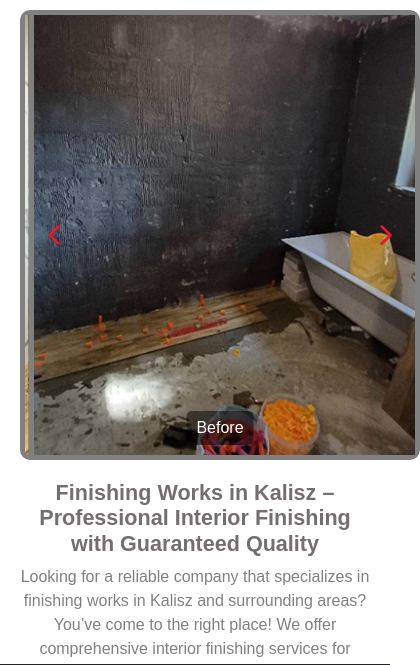
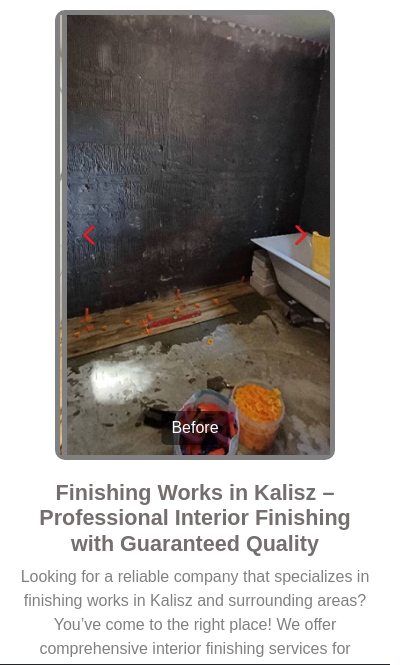
Before and after one commit to adrian77792/Project2, a website: page Services.html in a window 390 px wide. Shown: the part 130-795 px from the top of the page, 420 px wide, since content can reach past the window. Drawn offline with nearby package versions, Linux system fonts and the light colour scheme.

Commit message:
Change style Services and Test

```diff
--- a/assets/CSS/style.css
+++ b/assets/CSS/style.css
@@ -228,7 +228,7 @@ header {
     }
 
     .container-services {
-        min-width: 80%;
+        min-width: 80% !important;
     }
 }
 
```
